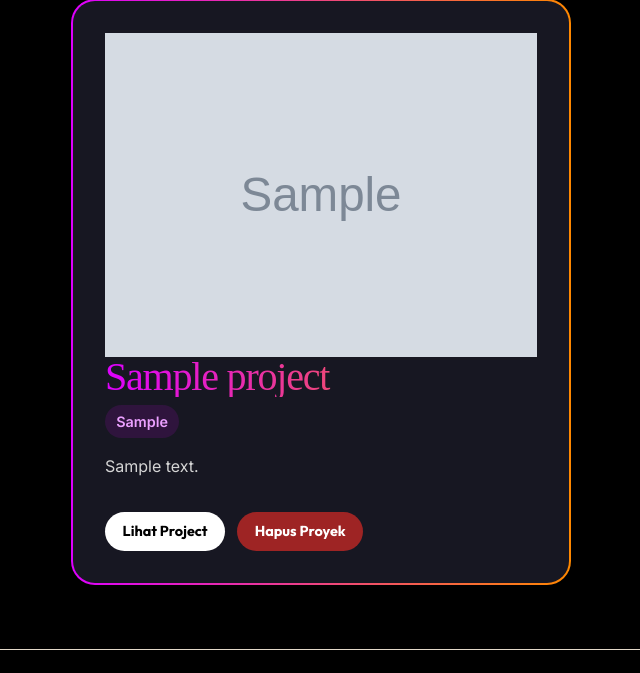
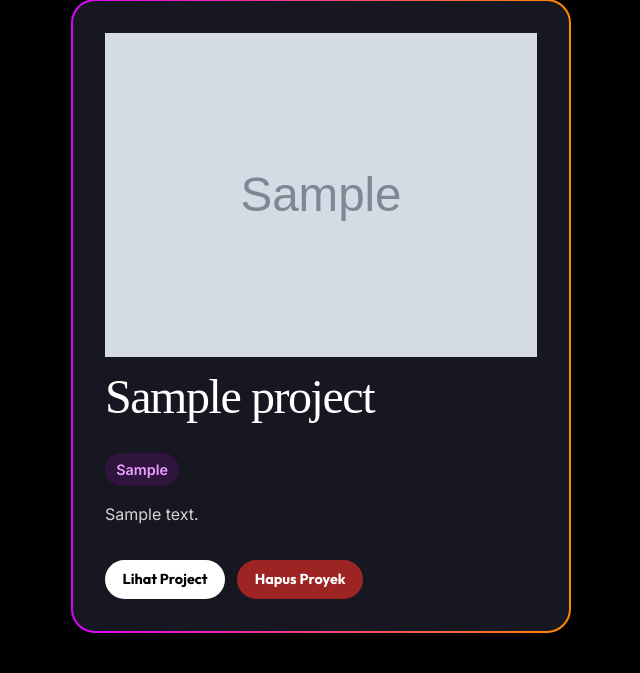
Before and after one commit to vlixl/myportofolio, a Django app: page /projects/ in a window 1280 px wide. Shown: the part 504-1177 px from the top of the page, without its empty margins (57-697 px from the left). Run offline with Django 5.2, Linux system fonts and the light colour scheme; tables that the repository leaves empty hold one stand-in row (values such as "Sample post"); grey boxes marked "Sample" are stand-in pictures; some web fonts are replaced.

Commit message:
fix(projects): configure layout for narrow viewports

```diff
--- a/static/css/projects.css
+++ b/static/css/projects.css
@@ -232,6 +232,12 @@
         var(--bright-gradient) border-box;
 }
 
+@media (max-width: 900px) {
+    .project-grid {
+        grid-template-columns: 1fr;
+    }
+}
+
 
 /*
 ==================================================
@@ -240,15 +246,15 @@
 */
 
 .project-grid .experience-card h2 {
-    margin-bottom: 0.5rem;
+    margin: 1rem 0 2rem 0;
 
     font-size: 2.5em;
 
-    background: var(--bright-gradient);
-    background-clip: text;
-    -webkit-background-clip: text;
+    color: var(--ink);
+    font-size: 3em;
 
-    color: transparent;
+    display: flex;
+    flex-direction: column;
 }
 
 
@@ -349,6 +355,16 @@
 
 .project-actions .button-danger:hover {
     background: #c53030;
+}
+
+.project-card-actions {
+    margin-top: auto;
+}
+
+.project-actions {
+    display: flex;
+    align-items: center;
+    gap: 0.75rem;
 }
 
 /*
```
